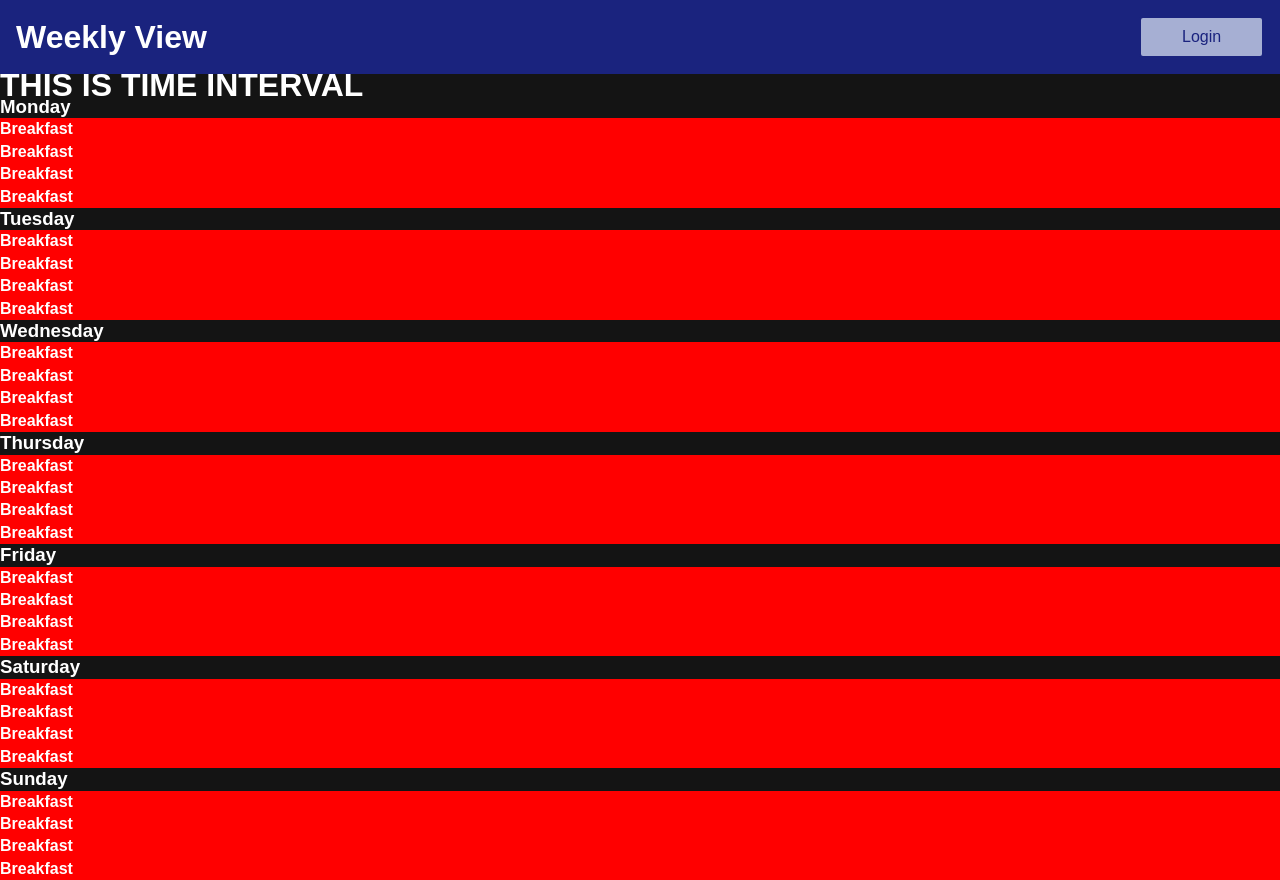
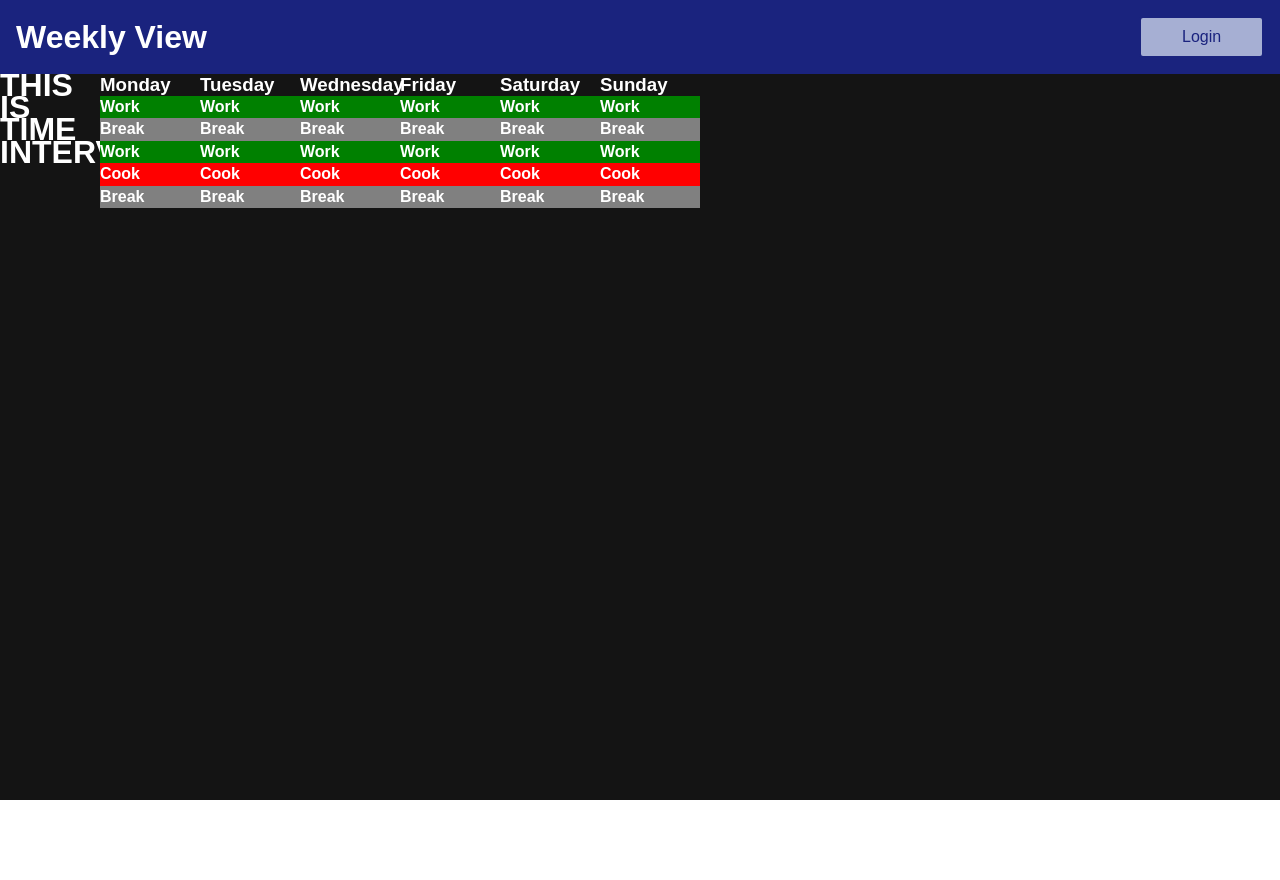
Before and after one commit to rachelrly/weekly-view-client, a Next.js app: page /calendar in a window 1280 px wide. After the commit the page ends 800 px from the top, so only its background shows below. Built offline with nearby package versions, Linux system fonts and the light colour scheme.

Commit message:
set up calendar in grid

```diff
--- a/components/fake-data.json
+++ b/components/fake-data.json
@@ -3,27 +3,33 @@
     "schedule": [
             {
             "start": 0,
-            "end": 1,
-            "activity": "Breakfast",
+            "end": 5,
+            "activity": "Work",
+            "color": "green"
+            },
+            {
+            "start": 5,
+            "end": 5.5,
+            "activity": "Break",
+            "color": "gray"
+            },
+            {
+            "start": 5.5,
+            "end": 8,
+            "activity": "Work",
+            "color": "green"
+            },
+            {
+            "start": 8,
+            "end": 9,
+            "activity": "Cook",
             "color": "red"
             },
             {
-            "start": 1,
-            "end": 2,
-            "activity": "Breakfast",
-            "color": "red"
-            },
-            {
-            "start": 2,
-            "end": 3,
-            "activity": "Breakfast",
-            "color": "red"
-            },
-            {
-            "start": 4,
-            "end": 1,
-            "activity": "Breakfast",
-            "color": "red"
+            "start": 9,
+            "end": 10,
+            "activity": "Break",
+            "color": "gray"
             }
         ]
     },
@@ -31,27 +37,33 @@
         "schedule": [
             {
             "start": 0,
-            "end": 1,
-            "activity": "Breakfast",
+            "end": 5,
+            "activity": "Work",
+            "color": "green"
+            },
+            {
+            "start": 5,
+            "end": 5.5,
+            "activity": "Break",
+            "color": "gray"
+            },
+            {
+            "start": 5.5,
+            "end": 8,
+            "activity": "Work",
+            "color": "green"
+            },
+            {
+            "start": 8,
+            "end": 9,
+            "activity": "Cook",
             "color": "red"
             },
             {
-            "start": 1,
-            "end": 2,
-            "activity": "Breakfast",
-            "color": "red"
-            },
-            {
-            "start": 2,
-            "end": 3,
-            "activity": "Breakfast",
-            "color": "red"
-            },
-            {
-            "start": 4,
-            "end": 1,
-            "activity": "Breakfast",
-            "color": "red"
+            "start": 9,
+            "end": 10,
+            "activity": "Break",
+            "color": "gray"
             }
         ]
     },
@@ -59,55 +71,33 @@
         "schedule": [
             {
             "start": 0,
-            "end": 1,
-            "activity": "Breakfast",
+            "end": 5,
+            "activity": "Work",
+            "color": "green"
+            },
+            {
+            "start": 5,
+            "end": 5.5,
+            "activity": "Break",
+            "color": "gray"
+            },
+            {
+            "start": 5.5,
+            "end": 8,
+            "activity": "Work",
+            "color": "green"
+            },
+            {
+            "start": 8,
+            "end": 9,
+            "activity": "Cook",
             "color": "red"
             },
             {
-            "start": 1,
-            "end": 2,
-            "activity": "Breakfast",
-            "color": "red"
-            },
-            {
-            "start": 2,
-            "end": 3,
-            "activity": "Breakfast",
-            "color": "red"
-            },
-            {
-            "start": 4,
-            "end": 1,
-            "activity": "Breakfast",
-            "color": "red"
-            }
-        ]
-    },
-    {"day": "Thursday",
-        "schedule": [
-            {
-            "start": 0,
-            "end": 1,
-            "activity": "Breakfast",
-            "color": "red"
-            },
-            {
-            "start": 1,
-            "end": 2,
-            "activity": "Breakfast",
-            "color": "red"
-            },
-            {
-            "start": 2,
-            "end": 3,
-            "activity": "Breakfast",
-            "color": "red"
-            },
-            {
-            "start": 4,
-            "end": 1,
-            "activity": "Breakfast",
-            "color": "red"
+            "start": 9,
+            "end": 10,
+            "activity": "Break",
+            "color": "gray"
             }
         ]
     },
@@ -115,27 +105,33 @@
         "schedule": [
             {
             "start": 0,
-            "end": 1,
-            "activity": "Breakfast",
+            "end": 5,
+            "activity": "Work",
+            "color": "green"
+            },
+            {
+            "start": 5,
+            "end": 5.5,
+            "activity": "Break",
+            "color": "gray"
+            },
+            {
+            "start": 5.5,
+            "end": 8,
+            "activity": "Work",
+            "color": "green"
+            },
+            {
+            "start": 8,
+            "end": 9,
+            "activity": "Cook",
             "color": "red"
             },
             {
-            "start": 1,
-            "end": 2,
-            "activity": "Breakfast",
-            "color": "red"
-            },
-            {
-            "start": 2,
-            "end": 3,
-            "activity": "Breakfast",
-            "color": "red"
-            },
-            {
-            "start": 4,
-            "end": 1,
-            "activity": "Breakfast",
-            "color": "red"
+            "start": 9,
+            "end": 10,
+            "activity": "Break",
+            "color": "gray"
             }
         ]
     },
@@ -143,27 +139,33 @@
         "schedule": [
             {
             "start": 0,
-            "end": 1,
-            "activity": "Breakfast",
+            "end": 5,
+            "activity": "Work",
+            "color": "green"
+            },
+            {
+            "start": 5,
+            "end": 5.5,
+            "activity": "Break",
+            "color": "gray"
+            },
+            {
+            "start": 5.5,
+            "end": 8,
+            "activity": "Work",
+            "color": "green"
+            },
+            {
+            "start": 8,
+            "end": 9,
+            "activity": "Cook",
             "color": "red"
             },
             {
-            "start": 1,
-            "end": 2,
-            "activity": "Breakfast",
-            "color": "red"
-            },
-            {
-            "start": 2,
-            "end": 3,
-            "activity": "Breakfast",
-            "color": "red"
-            },
-            {
-            "start": 4,
-            "end": 1,
-            "activity": "Breakfast",
-            "color": "red"
+            "start": 9,
+            "end": 10,
+            "activity": "Break",
+            "color": "gray"
             }
         ]
 
@@ -172,27 +174,33 @@
         "schedule": [
             {
             "start": 0,
-            "end": 1,
-            "activity": "Breakfast",
+            "end": 5,
+            "activity": "Work",
+            "color": "green"
+            },
+            {
+            "start": 5,
+            "end": 5.5,
+            "activity": "Break",
+            "color": "gray"
+            },
+            {
+            "start": 5.5,
+            "end": 8,
+            "activity": "Work",
+            "color": "green"
+            },
+            {
+            "start": 8,
+            "end": 9,
+            "activity": "Cook",
             "color": "red"
             },
             {
-            "start": 1,
-            "end": 2,
-            "activity": "Breakfast",
-            "color": "red"
-            },
-            {
-            "start": 2,
-            "end": 3,
-            "activity": "Breakfast",
-            "color": "red"
-            },
-            {
-            "start": 4,
-            "end": 1,
-            "activity": "Breakfast",
-            "color": "red"
+            "start": 9,
+            "end": 10,
+            "activity": "Break",
+            "color": "gray"
             }
         ]
     }
--- /dev/null
+++ b/styles/components/_calendar.sass
@@ -0,0 +1,3 @@
+.calendar-wrapper
+    display: grid
+    grid-template-columns: repeat(8, 100px)
--- a/styles/styles.sass
+++ b/styles/styles.sass
@@ -1,2 +1,2 @@
 @import '_variables'
-@import '_base', '_form', './components/_header'
+@import '_base', '_form', './components/_header', './components/_calendar'
```
